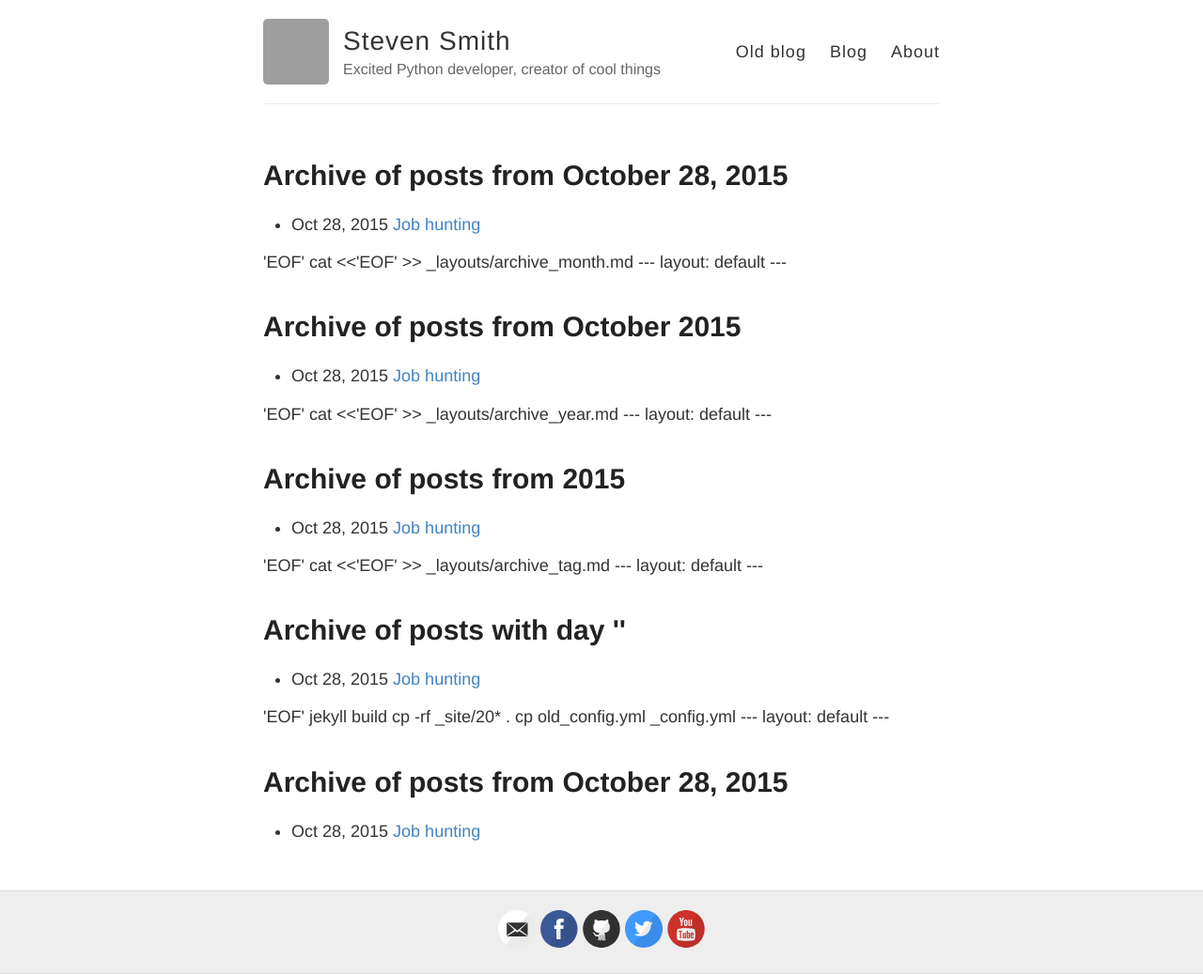
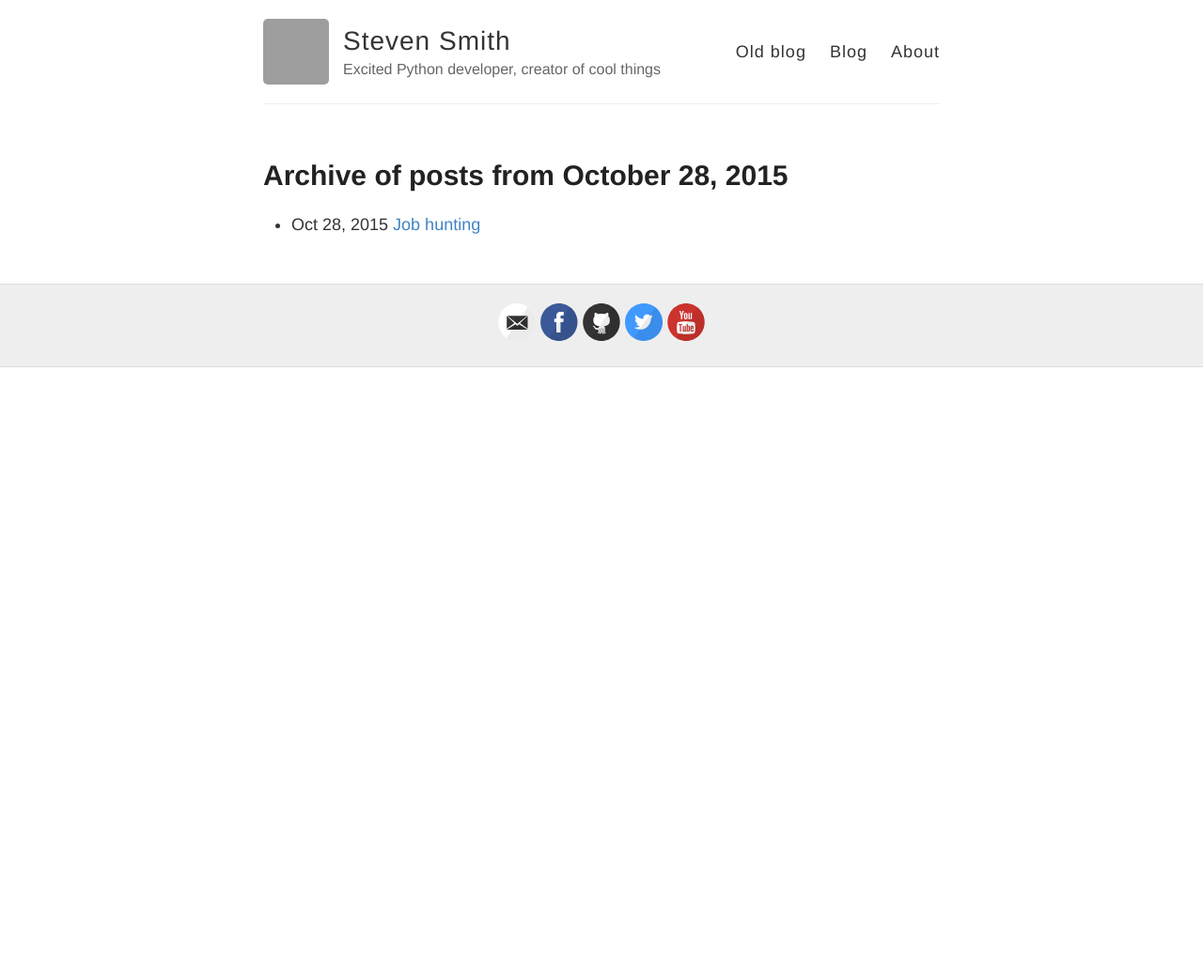
Before and after one commit to blha303/blog, a Jekyll site: the page 2015/10/28/index.html, which Jekyll copies as it is, in a window 1280 px wide. Shown: the whole page at 94% size. Built offline with Jekyll 4.4.1, drawn with Linux system fonts in a browser that asks for light colours; Markdown is read by kramdown in place of the engine named in the settings; after the commit the page ends 900 px from its top, so only the background shows below that; grey boxes are pictures that could not be loaded.

Commit message:
Huh, how did that happen

```diff
--- a/2015/10/28/index.html
+++ b/2015/10/28/index.html
@@ -19,6 +19,7 @@
 
     <meta name="google-site-verification" content="en1tOZTDvyLntBtF8bflIIszRjjeqizJenIS80Kk9BM" />
 
+    <meta name="robots" content="noindex">
 
     <!--[if lt IE 9]>
       <script src="http://html5shiv.googlecode.com/svn/trunk/html5.js"></script>
@@ -59,75 +60,6 @@
   </li>
 
 </ul>
-'EOF'
-
-cat <<'EOF' >> _layouts/archive_month.md
----
-layout: default
----
-
-<h1>Archive of posts from October 2015</h1>
-
-<ul class="posts">
-
-  <li>
-    <span class="post-date">Oct 28, 2015</span>
-    <a class="post-link" href="/2015/10/28/Job-hunting/">Job hunting</a>
-  </li>
-
-</ul>
-'EOF'
-
-cat <<'EOF' >> _layouts/archive_year.md
----
-layout: default
----
-
-<h1>Archive of posts from 2015</h1>
-
-<ul class="posts">
-
-  <li>
-    <span class="post-date">Oct 28, 2015</span>
-    <a class="post-link" href="/2015/10/28/Job-hunting/">Job hunting</a>
-  </li>
-
-</ul>
-'EOF'
-
-cat <<'EOF' >> _layouts/archive_tag.md
----
-layout: default
----
-
-<h1>Archive of posts with day ''</h1>
-<ul class="posts">
-
-    <li>
-      <span class="post-date">Oct 28, 2015</span>
-      <a class="post-link" href="/2015/10/28/Job-hunting/">Job hunting</a>
-    </li>
-
-</ul>
-'EOF'
-
-jekyll build
-cp -rf _site/20* .
-cp old_config.yml _config.yml
----
-layout: default
----
-
-<h1>Archive of posts from October 28, 2015</h1>
-
-<ul class="posts">
-
-  <li>
-    <span class="post-date">Oct 28, 2015</span>
-    <a class="post-link" href="/2015/10/28/Job-hunting/">Job hunting</a>
-  </li>
-
-</ul>
 
     </div>
 
--- a/2015/10/index.html
+++ b/2015/10/index.html
@@ -19,6 +19,7 @@
 
     <meta name="google-site-verification" content="en1tOZTDvyLntBtF8bflIIszRjjeqizJenIS80Kk9BM" />
 
+    <meta name="robots" content="noindex">
 
     <!--[if lt IE 9]>
       <script src="http://html5shiv.googlecode.com/svn/trunk/html5.js"></script>
--- a/2015/index.html
+++ b/2015/index.html
@@ -19,6 +19,7 @@
 
     <meta name="google-site-verification" content="en1tOZTDvyLntBtF8bflIIszRjjeqizJenIS80Kk9BM" />
 
+    <meta name="robots" content="noindex">
 
     <!--[if lt IE 9]>
       <script src="http://html5shiv.googlecode.com/svn/trunk/html5.js"></script>
```
Also changed, not shown: 2015/10/23/index.html (+1 -69 lines), 2015/10/27/index.html (+1 -69 lines), 2015/10/30/index.html (+1 -69 lines).
